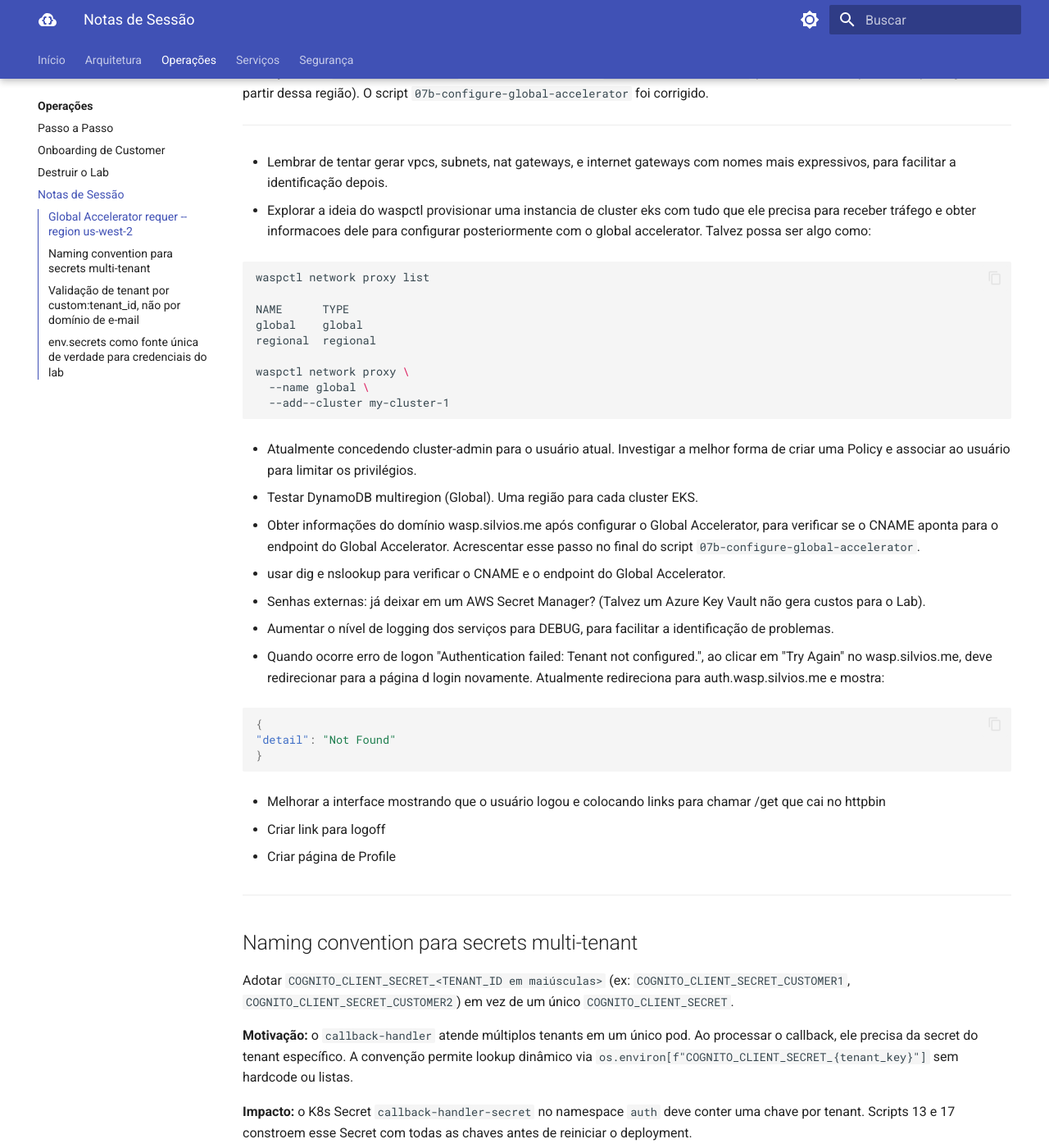
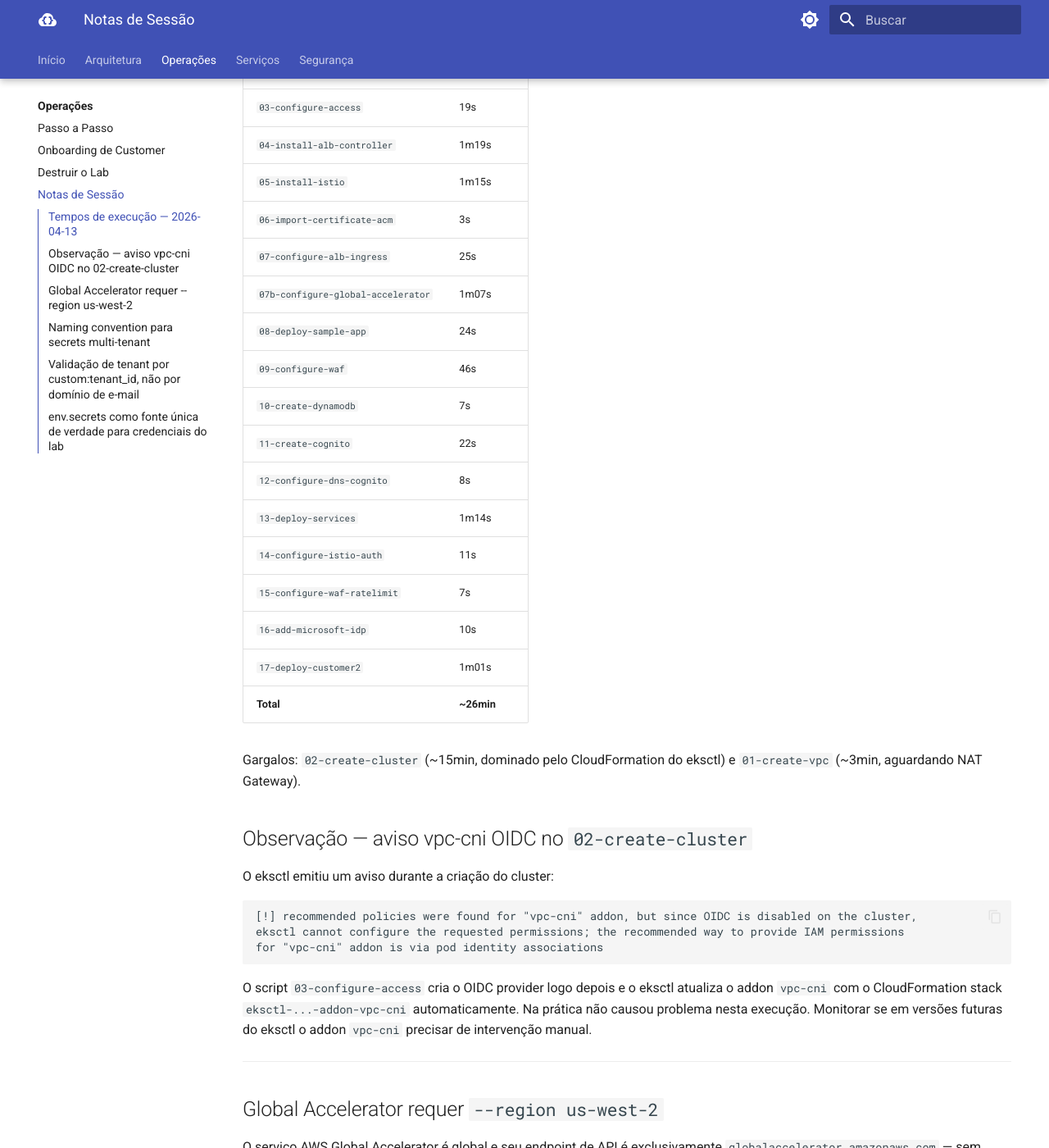
Before and after one commit to smsilva/aws-saas-platform, an MkDocs documentation site: the page built from docs/notes.md, in a window 1280 px wide and 1400 px high, scrolled down 352 px. Shown: the whole window at 82% size. Built offline with MkDocs 1.6.1 and Material for MkDocs 9.7.7, drawn with Linux system fonts in a browser that asks for light colours; some of the changed text lies outside the part shown.

Commit message:
feat(lab/aws/eks): add bootstrap script and update docs/env
Co-Authored-By: Claude Sonnet 4.6 <noreply@anthropic.com>

````diff
--- a/docs/notes.md
+++ b/docs/notes.md
@@ -1,4 +1,45 @@
 # Notas sobre a última execução
+
+## Tempos de execução — 2026-04-13
+
+| Script | Tempo |
+|---|---|
+| `bootstrap` (pre-check) | ~5s |
+| `01-create-vpc` | 2m50s |
+| `02-create-cluster` | 14m47s |
+| `03-configure-access` | 19s |
+| `04-install-alb-controller` | 1m19s |
+| `05-install-istio` | 1m15s |
+| `06-import-certificate-acm` | 3s |
+| `07-configure-alb-ingress` | 25s |
+| `07b-configure-global-accelerator` | 1m07s |
+| `08-deploy-sample-app` | 24s |
+| `09-configure-waf` | 46s |
+| `10-create-dynamodb` | 7s |
+| `11-create-cognito` | 22s |
+| `12-configure-dns-cognito` | 8s |
+| `13-deploy-services` | 1m14s |
+| `14-configure-istio-auth` | 11s |
+| `15-configure-waf-ratelimit` | 7s |
+| `16-add-microsoft-idp` | 10s |
+| `17-deploy-customer2` | 1m01s |
+| **Total** | **~26min** |
+
+Gargalos: `02-create-cluster` (~15min, dominado pelo CloudFormation do eksctl) e `01-create-vpc` (~3min, aguardando NAT Gateway).
+
+## Observação — aviso vpc-cni OIDC no `02-create-cluster`
+
+O eksctl emitiu um aviso durante a criação do cluster:
+
+```
+[!] recommended policies were found for "vpc-cni" addon, but since OIDC is disabled on the cluster,
+eksctl cannot configure the requested permissions; the recommended way to provide IAM permissions
+for "vpc-cni" addon is via pod identity associations
+```
+
+O script `03-configure-access` cria o OIDC provider logo depois e o eksctl atualiza o addon `vpc-cni` com o CloudFormation stack `eksctl-...-addon-vpc-cni` automaticamente. Na prática não causou problema nesta execução. Monitorar se em versões futuras do eksctl o addon `vpc-cni` precisar de intervenção manual.
+
+---
 
 ## Global Accelerator requer `--region us-west-2`
 
@@ -116,3 +157,15 @@ image_tag="$(git -C "${services_dir}" rev-parse --short HEAD)"
 
 - Como melhorar o DEBUG em casos de erro?
   - Como saber o motivo do erro "Authentication failed: Tenant not configured."? Verificar logs do Lambda de Pre-Token Generation, do Cognito, e do serviço de autenticação no EKS?
+
+- Acrescentar links para os scripts no mkdocs.
+
+- Verificar se o Cognito user pool está sendo destruído no script destroy.
+
+- Verificar se as tabelas DynamoDB estão sendo destruídas no script destroy.
+
+- Fazer build das imagens como pré-requisitos para os scripts de configuração, para evitar erros de imagem não encontrada.
+
+- Limpar valores das secrets geradas no env.secrets antes de recriar os recursos.
+
+- Verificar nos Services possíveis erros 500 não tratados como no caso da falta de Policy IAM para acessar o DynamoDB.
````
Also changed, not shown: CLAUDE.md (+39 -19 lines), 2 other files.
